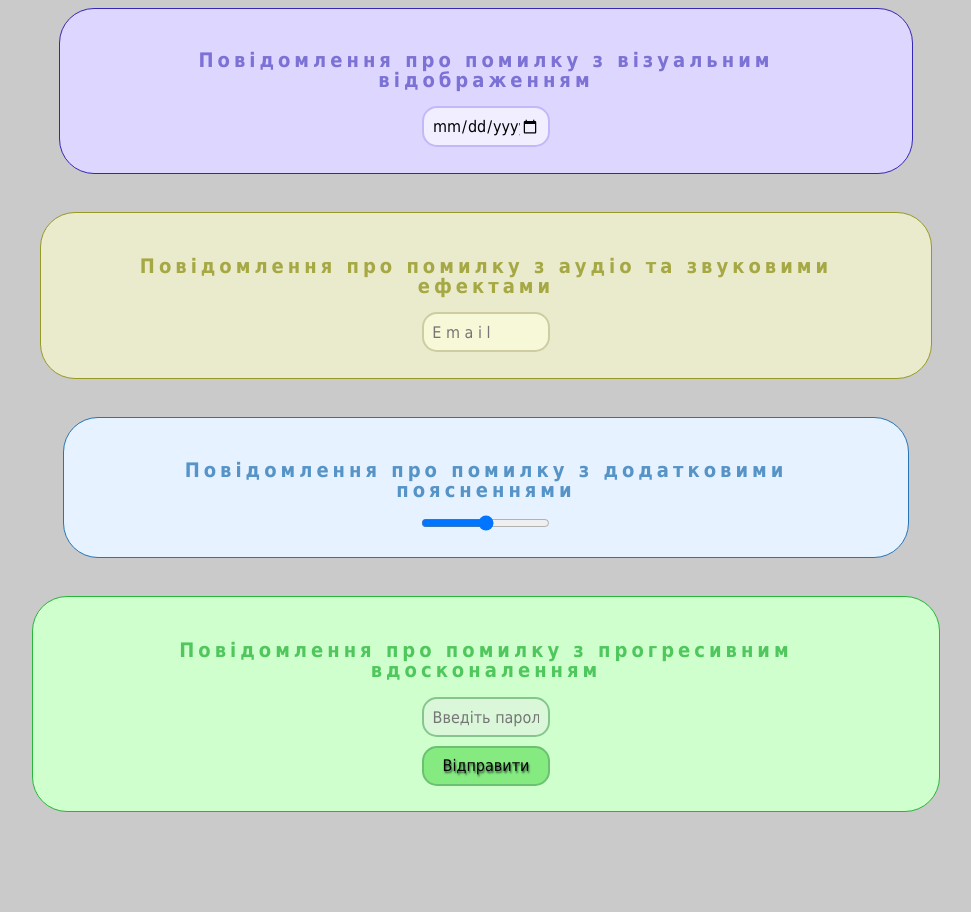
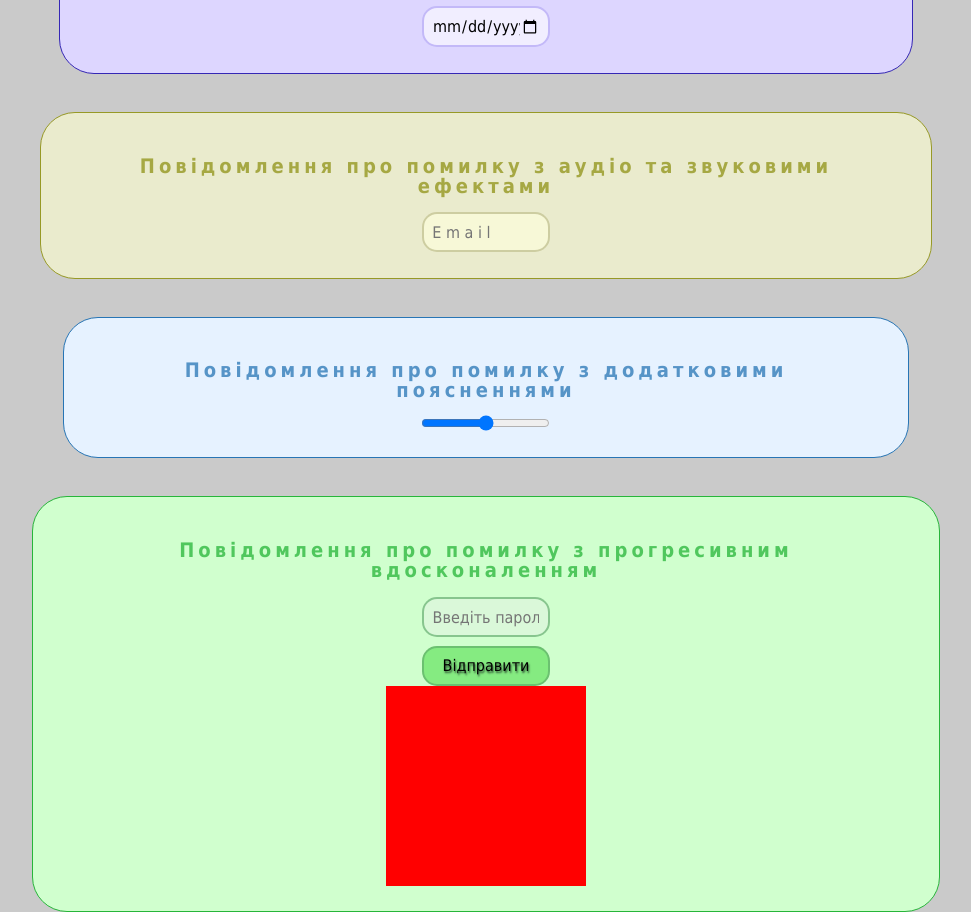
Before and after one commit to romastokriceri/MKR-2.1, a plain HTML site: page index.html in a window 1280 px wide. Both pictures are taken after a click on the button "Відправити". Shown: the whole page, without its empty margins (154-1125 px from the left). Before the commit the page ends 812 px from the top, so only its background shows below. Drawn offline with Linux system fonts and the light colour scheme.

Commit message:
add some notes(read)

```diff
--- a/css/style.css
+++ b/css/style.css
@@ -201,3 +201,14 @@ border: 1px solid #2775b5;
   color: #b52b27;
    border: 1px solid #b52b27;
 }
+
+.defaultStyle {
+  width: 200px;
+  height: 200px;
+  background-color: blue;
+  transition: background-color 0.5s;
+}
+
+.updatedStyle {
+  background-color: red;
+}
--- a/index.html
+++ b/index.html
@@ -46,9 +46,11 @@
     <p class="titleOfMessage">Повідомлення про помилку з прогресивним вдосконаленням</p>
 
   <input type="password" id="passwordInput" placeholder="Введіть пароль:">
-<input type="button" value="Відправити" id="buttonInput" >
+<input type="button" value="Відправити" id="buttonInput" onclick="giveErrorMessage()" >
   <div class="wrongPassword"><p class="wrongMessage">Невірний пароль, спробуйте ще раз</p>
     </div>
+<div id="block" class="defaultStyle"></div>
+
   </div>
  <script src="js/script.js"></script>
 </body>
--- a/js/script.js
+++ b/js/script.js
@@ -33,10 +33,10 @@ rangeInput.addEventListener('input', function() {
 });
 
 //*4th message
-
+//! giveErrorMessage and change it to make my idea
 const changeStyleButton = document.getElementById('buttonInput');
-const block = document.getElementById('.wrongPassword');
+const block = document.getElementById('block');
 
 changeStyleButton.addEventListener('click', function() {
-  block.classList.toggle('.wrongChange');
+  block.classList.toggle('updatedStyle');
 });
```
